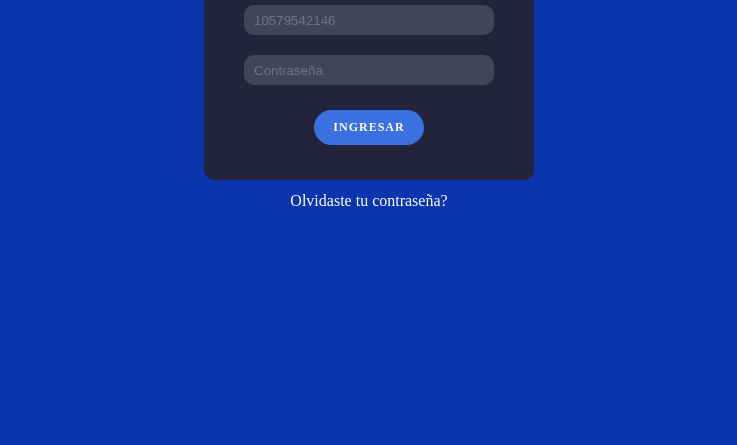
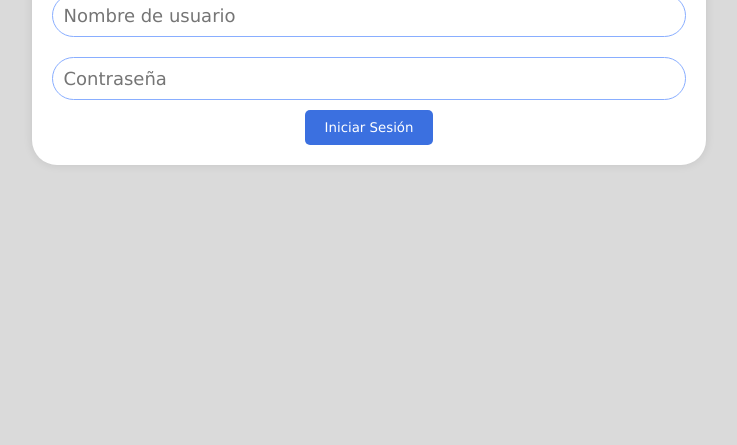
Before and after one commit to YULIANGX/PMW-Etapa-Productiva, a plain HTML site: page Frontend/login.html in a window 1280 px wide. Shown: the part 355-800 px from the top of the page, without its empty margins (271-1008 px from the left). Drawn offline with Linux system fonts and the light colour scheme.

Commit message:
Update frontend

```diff
--- a/Frontend/css/login.css
+++ b/Frontend/css/login.css
@@ -1,96 +1,61 @@
 *{
-    box-sizing: border-box;
     padding: 0;
     margin: 0;
+    box-sizing: border-box;
+    transition: all 1s ease;
+    font-family: 'Lucida Sans', 'Lucida Sans Regular', 'Lucida Grande', 'Lucida Sans Unicode', Geneva, Verdana, sans-serif;
 }
 
-body{
-    background: #ccc;
-    margin: auto;
+body {
+    display: flex;
     justify-content: center;
     align-items: center;
+    height: 100vh;
+    margin: 0;
+    background-color: #dadada;
 }
 
-a{
-    text-decoration: none;
-    color: white;
-    margin-top: 12px;
+.login-container {
+    background-color: #fff;
+    padding: 20px;
+    border-radius: 25px;
+    box-shadow: 0 0 10px rgba(0, 0, 0, 0.1);
+    text-align: center;
 }
 
-.login-contenedor{
-    background-color: rgb(10, 53, 172);
-    width: 100%;
-    height: 100vh;
-    position: relative;
+h1 {
+    color: #333;
 }
 
-.login-entradas{
-    position: absolute;
-    left: 50%;
-    top: 50%;
-    transform: translate(-50%,-50%);
-    display: flex;
-    flex-direction: column;
-    align-items: center;
-    justify-content: center;
+input {
+    width: 100%;
+    padding: 10px;
+    margin: 10px 0;
+    border: 1px solid #ccc;
+    border-color: #89aeff;
+    border-radius: 23px;
+    font-size: 18px;
 }
 
-.login-entradas h1{
+button {
+    background-color: #3b70e0;
     color: #fff;
-    font-size: 3rem;
-    letter-spacing: 3px;
-    margin: 10px;
-    text-decoration: uppercase;
-    text-shadow: 2px 2px 30px rgba(0, 0, 0, 0.2);
-    font-family: Magmawave Cambria, Cochin, Georgia, Times, 'Times New Roman', serif;
+    border: none;
+    padding: 10px 20px;
+    border-radius: 5px;
+    cursor: pointer;
 }
 
-.login-entradas form{
-    background-color: #23243c;
-    text-shadow: 2px 2px 30px rgba(0, 0, 0, 0.2);
-    border-radius: 10px;
-    padding: 30px;
-    display: flex;
-    flex-direction: column;
-    justify-content: center;
-    align-items: center;
-}
 
-.login-entradas form input{
-    margin: 10px;
-    width: 250px;
-    height: 30px;
-    background-color: #434459;
-    border-radius: 10px;
-    border: none;
-    color: #fff;
-    padding: 5px 10px;
-    outline: none;
+@media (max-width: 800px){
+
+    .login-container {
+        width: 500px;
+        background-color: #fff;
+        padding: 20px;
+        border-radius: 25px;
+        box-shadow: 0 0 10px rgba(0, 0, 0, 0.1);
+        text-align: center;
+    }
 
 }
-
-.login-entradas form input::placeholder{
-    color: #727383;
-}
-
-.login-entradas form button{
-    text-transform: uppercase;
-    width: 110px;
-    height: 35px;
-    border-radius: 20px;
-    border: none;
-    outline: none;
-    margin: 5px;
-    font-weight: 600;
-    background-color: #3b70e0;
-    color: #fff;
-    font-size: 12px;
-    font-family: poppins;
-    letter-spacing: 1px;
-    margin-top: 15px;
-}
-
-.login-entradas form button:hover{
-    background-color: rgba(125, 49, 247);
-    transition: all ease 0.3s ;
-}
--- a/Frontend/css/styles.css
+++ b/Frontend/css/styles.css
@@ -2,36 +2,36 @@
     padding: 0;
     margin: 0;
     box-sizing: border-box;
-    transition: all 2s ease;
+    transition: all 1s ease;
     font-family: 'Lucida Sans', 'Lucida Sans Regular', 'Lucida Grande', 'Lucida Sans Unicode', Geneva, Verdana, sans-serif;
 }
 
 
 body{
-    background: #ccc;
+    background: #dadada;
 }
 
 
 /*Este es el diseño del buscardor y sus estilos*/
 
-.buscador{
-    display: flex;
-}
-
-
 .cuerpo-buscador{
-    margin: auto;
-    margin-top: 15px;
-    width: 450px;
+    position: absolute;
+    margin: 40%;
+    margin-top: -120px;
+    width: 350px;
     border-radius: 25px;
     padding: 12px;
     background: white;
     box-shadow: 0 0 7px #222;
 }
 
+.buscador{
+    display: flex;
+}
+
 .buscar-input{
     margin: auto;
-    margin-top: 25px;
+    margin-top: 15px;
     width: 300px;
     height: 50px;
     border-radius: 23px;
@@ -40,22 +40,31 @@ body{
     font-size: 18px;
 }
 
-.buscar-button{
-    margin: auto 0px 12.5px;
-    width: 100px;
-    height: 25px;
+.results{
+    list-style: none;
+    margin-bottom: 20px;
+}
+
+.results div{
+    padding: 10px;
+    margin-top: 15px;
+    background-color: rgb(199, 206, 250);
+    box-shadow:  0px 2px 10px rgba(0, 0, 0, 0.1);
     border-radius: 15px;
-    transition: .2s;
-    border: none;
-    background: #457efa;
-    cursor: pointer;
+    margin-bottom: 10px;
+    color: #333;
+    font-size: 16px;
+}
+
+.results div:hover{
+    background-color: #eee;
 }
 
 .buscar-button:hover{
     background-color: rgb(153, 205, 252);
 }
 
-ul{
+div{
     list-style: none;
 }
 
@@ -63,7 +72,7 @@ ul{
 .cuerpo{
     width: 700px;
     margin: auto;
-    margin-top: 35px;
+    margin-top: 155px;
     margin-bottom: 75px;
     box-shadow: 0 0 7px #222;
     border-radius: 25px;
@@ -134,12 +143,22 @@ input[type="number"]::-webkit-outer-spin-button {
     .cuerpo{
         width: 550px;
         margin: auto;
-        margin-top: 75px;
+        margin-top: 155px;
         margin-bottom: 75px;
         box-shadow: 0 0 7px #222;
         border-radius: 15px;
         padding: 25px;
         background-color: white;
+    }
+
+    .cuerpo-buscador{
+        margin: 30%;
+        margin-top: -120px;
+        width: 350px;
+        border-radius: 25px;
+        padding: 12px;
+        background: white;
+        box-shadow: 0 0 7px #222;
     }
 }
 
@@ -156,4 +175,15 @@ input[type="number"]::-webkit-outer-spin-button {
         padding: 25px;
         background-color: white;
     }
+
+
+    .cuerpo-buscador{
+        margin: 27%;
+        margin-top: -120px;
+        border-radius: 25px;
+        padding: 12px;
+        background: white;
+        box-shadow: 0 0 7px #222;
+    }
+
 }
--- /dev/null
+++ b/Frontend/js/login.js
@@ -0,0 +1,17 @@
+const loginForm = document.getElementById("login-form");
+
+loginForm.addEventListener("submit", function (e) {
+    e.preventDefault();
+
+    // Obtener los valores del nombre de usuario y contraseña
+    const username = document.getElementById("username").value;
+    const password = document.getElementById("password").value;
+
+    // Verificar si los datos son correctos (esto es solo un ejemplo, debes usar una lógica más segura en un entorno real)
+    if (username === "admin" && password === "12345") {
+        // Los datos son correctos, redirigir a la página siguiente
+        window.location.href = "index.html";
+    } else {
+        alert("Nombre de usuario o contraseña incorrectos. Inténtalo de nuevo.");
+    }
+});
--- a/Frontend/login.html
+++ b/Frontend/login.html
@@ -8,19 +8,18 @@
     <link rel="stylesheet" href="css/login.css">
 </head>
 <body>
-    <section class="login-contenedor">
-        <!--Entradas-->
-        <div class="login-entradas">
-            <!--cabezera-->
-            <h1>PMW</h1>
-            <form>
-                <input type="user" placeholder="10579542146">
-                <input type="password" placeholder="Contraseña">
-                <button type="submit" class="btn">Ingresar</button>
-            </form>
-            <!--Olvido-->
-            <a href="#" class="forget">Olvidaste tu contraseña?</a>
-        </div>
-    </section>
+    <div class="login-container">
+        <h1>Iniciar Sesión</h1>
+        <form id="login-form">
+
+            <input type="text" id="username" placeholder="Nombre de usuario" required>
+
+            <input type="password" id="password" placeholder="Contraseña" required>
+
+            <button type="submit">Iniciar Sesión</button>
+
+        </form>
+    </div>
+    <script src="js/login.js"></script>
 </body>
 </html>
```
Also changed, not shown: Frontend/estudiante.html (+10 -2 lines), Frontend/index.html (+9 -7 lines), Frontend/js/buscador.js (+31 -34 lines).
